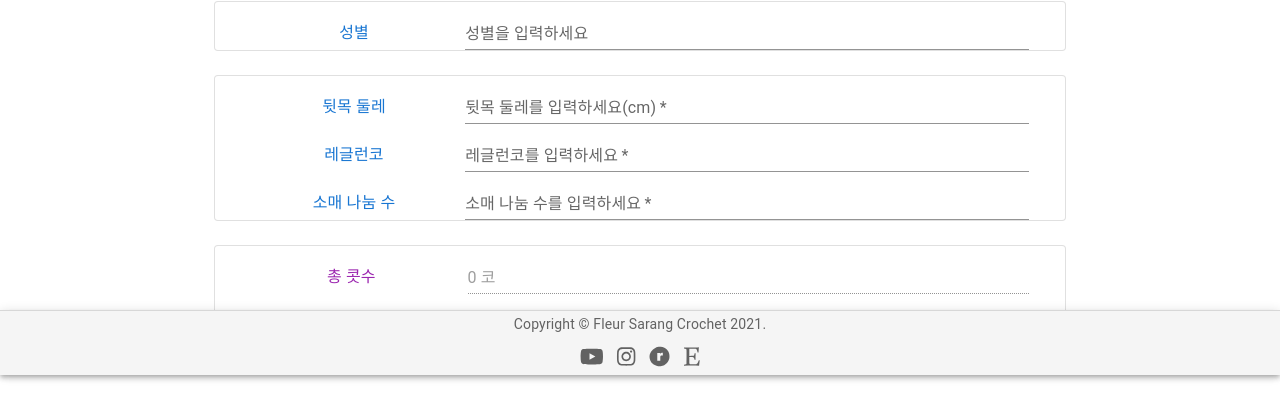
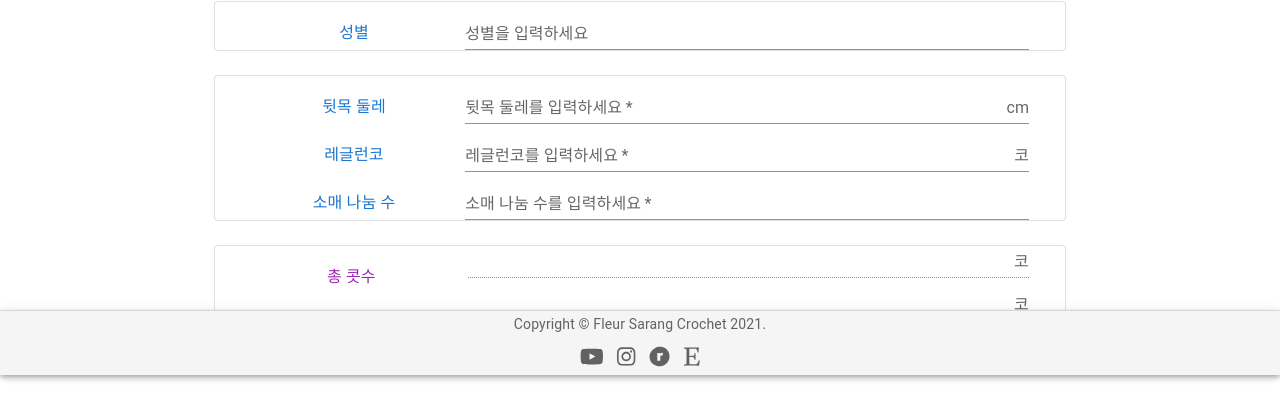
Before and after one commit to FleurSarang/fleursarang.github.io, a React (Create React App) app: page / in a window 1280 px wide. Shown: the part 425-844 px from the top of the page. Built offline with nearby package versions, Linux system fonts and the light colour scheme.

Commit message:
- textfeild type txtInfo 안으로 옮김 - footer align 수정 - SizeInfo endAdornment

```diff
--- a/src/Components/ResultForm.js
+++ b/src/Components/ResultForm.js
@@ -2,6 +2,7 @@ import React from 'react';
 import Grid from '@mui/material/Grid';
 import Typography from '@mui/material/Typography';
 import TextField from '@mui/material/TextField';
+import { InputAdornment } from '@mui/material';
 
 const ResultForm = (props) => {
     const { label = "none", results=[]} = props;
@@ -32,6 +33,8 @@ const ResultForm = (props) => {
                             variant="standard"
                             onChange={info.onChange ? info.onChange : null}
                             fullWidth
+                            type={info.type}
+                            InputProps = { { endAdornment: <InputAdornment position="end">{info.endAdornment}</InputAdornment> } }
                         />
                     </Grid>
                     );
--- a/src/Components/TableForm.js
+++ b/src/Components/TableForm.js
@@ -23,7 +23,8 @@ const TableForm = (props) => {
                     </Typography>
                 </Grid>
 
-                {txtInfo.map((info, idx) => (
+                {txtInfo.map((info, idx) => {
+                    return  (
                     <Grid item key={idx} xs={colSize} sm={colSize}>
                         <TextField
                             required={info.required}
@@ -35,11 +36,12 @@ const TableForm = (props) => {
                             variant="standard"
                             // onChange={(e) => { console.log("event:", e);}}
                             onChange={info.onChange}
-                            type={type}
+                            type={info.type}
                             InputProps = { { endAdornment: <InputAdornment position="end">{info.endAdornment}</InputAdornment> } }
                         />
                     </Grid>
-                    )
+                    )}
+
                 )}
             </Grid>
         </React.Fragment>
--- a/src/Containers/AppMain.js
+++ b/src/Containers/AppMain.js
@@ -50,7 +50,7 @@ const MyLink = (props) => {
 const Copyright = () => {
     return (
     <React.Fragment>
-    <Grid container spacing={1} alignItems="center"
+    <Grid container flexdirection="column" justify="center" justifyContent="center" spacing={1} alignItems="center"
         sx={{ flexGrow: 1 }}
     >
         <Grid item sm={12}>
--- a/src/Containers/SizeInifo.js
+++ b/src/Containers/SizeInifo.js
@@ -50,9 +50,10 @@ const SizeInfo = (props) => {
             txtInfo: [
                 {
                     id: "neckBack",
-                    txtLabel: "뒷목 둘레를 입력하세요(cm)",
+                    txtLabel: "뒷목 둘레를 입력하세요",
                     required: true,
                     onChange: handleChangeNeckBack,
+                    endAdornment: "cm",
                 }
             ],
         },
@@ -65,7 +66,7 @@ const SizeInfo = (props) => {
                     txtLabel: "레글런코를 입력하세요",
                     required: true,
                     onChange: handleChangeReglanSt,
-
+                    endAdornment: "코",
                 },
             ],
         },
@@ -75,6 +76,7 @@ const SizeInfo = (props) => {
                 {
                     id: "sleeves",
                     txtLabel: "소매 나눔 수를 입력하세요",
+                    type: "number",
                     required: true,
                     onChange: handleChangeSleeves,
 
@@ -89,8 +91,9 @@ const SizeInfo = (props) => {
             results: [
                 {
                     id: "totalSt",
-                    txtLabel: `${totalSts} 코`,
+                    txtLabel: totalSts,
                     onChange: null,
+                    endAdornment: "코",
                 }
             ]
         },
@@ -99,8 +102,9 @@ const SizeInfo = (props) => {
             results: [
                 {
                     id: "sleevesSts",
-                    txtLabel: `${sleevesSts} 코`,
+                    txtLabel: sleevesSts,
                     onChange: null,
+                    endAdornment: "코",
                 }
             ]
         },
--- a/src/Containers/SwatchTable.js
+++ b/src/Containers/SwatchTable.js
@@ -58,6 +58,7 @@ const SwatchTable = (props) => {
                 {
                     id: "beforeSts",
                     txtLabel: "(숫자만)",
+                    type: "number",
                     required: true,
                     onChange: handleChangeBeforeStitches,
                     endAdornment: "코",
@@ -65,6 +66,7 @@ const SwatchTable = (props) => {
                 {
                     id: "beforeRows",
                     txtLabel: "(숫자만)",
+                    type: "number",
                     required: true,
                     onChange: handleChangeBeforeRows,
                     endAdornment: "단",
@@ -78,6 +80,7 @@ const SwatchTable = (props) => {
                 {
                     id: "afterSts",
                     txtLabel: "(숫자만)",
+                    type: "number",
                     required: true,
                     onChange: handleChangeAfterStitches,
                     endAdornment: "코",
@@ -85,6 +88,7 @@ const SwatchTable = (props) => {
                 {
                     id: "afterRows",
                     txtLabel: "(숫자만)",
+                    type: "number",
                     required: true,
                     onChange: handleChangeAfterRows,
                     endAdornment: "단",
@@ -141,7 +145,7 @@ const SwatchTable = (props) => {
 
                 {
                     swatchInfo.map((info, idx) => (
-                        <TableForm key={idx} type="number" label={info.label} txtInfo={info.txtInfo} />
+                        <TableForm key={idx} label={info.label} txtInfo={info.txtInfo} />
                     ))
                  }
                 <ResultForm label={results[0].label} results={results[0].results} />
```
